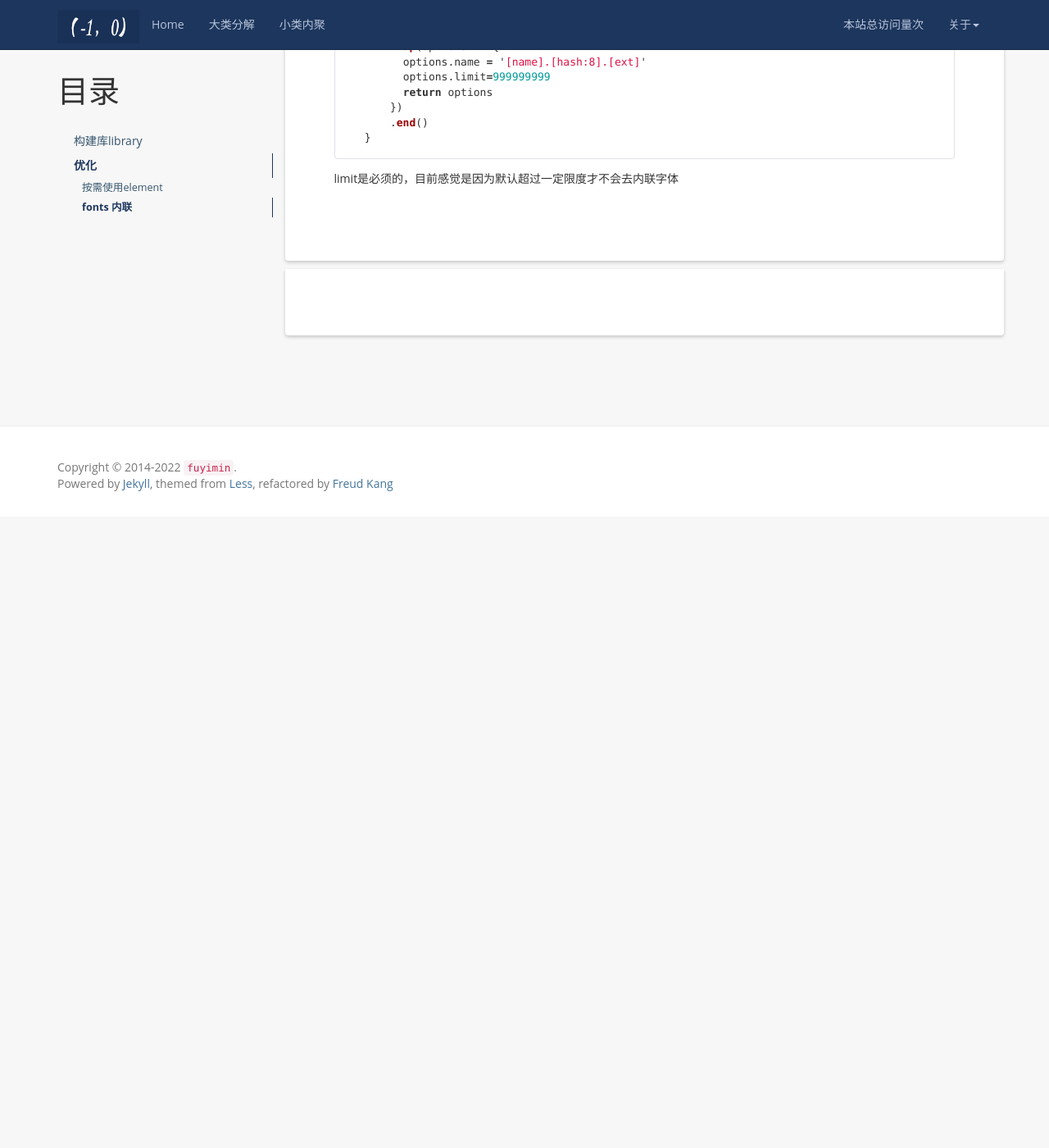
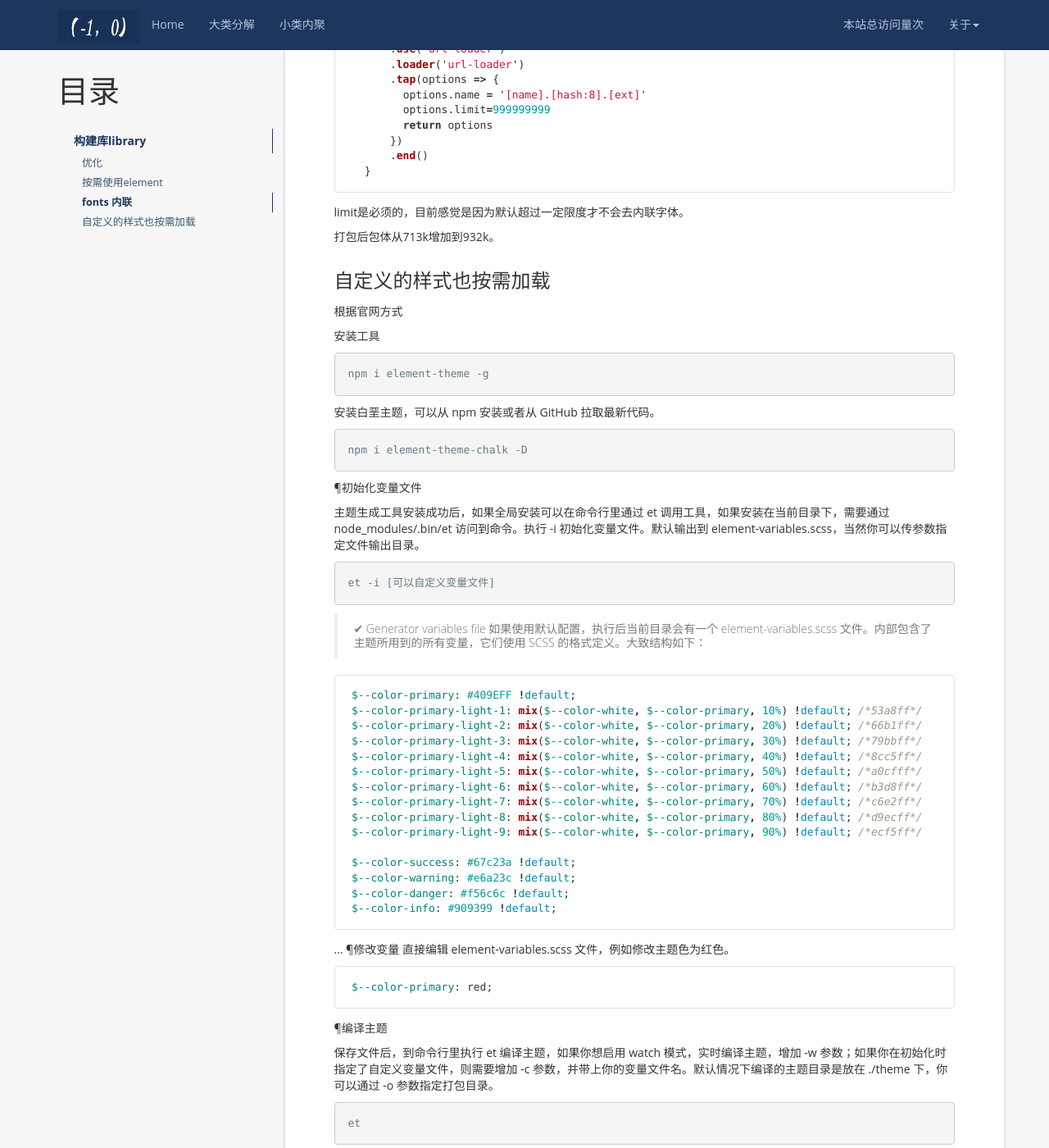
Before and after one commit to aimiy/aimiy.github.io, a Jekyll site: the page built from _posts/notes/webpack/2022-04-20-vuecli3构建目标.md, in a window 1280 px wide and 1400 px high, scrolled down 1769 px. Shown: the whole window at 82% size. Built offline with Jekyll 4.4.1, drawn with Linux system fonts in a browser that asks for light colours; nearby versions of some CDN libraries; a script that is not in the unit is left out; comment, search, counter and statistics services are not loaded; a file with an impossible date is left out; before the commit the page ends 2399 px from its top, so only the background shows below that; some of the changed text lies outside the part shown.

Commit message:
按需加载及资源打包进库

````diff
--- a/_posts/notes/webpack/2022-04-20-vuecli3构建目标.md
+++ b/_posts/notes/webpack/2022-04-20-vuecli3构建目标.md
@@ -12,7 +12,10 @@
 
 ## 构建库library
 
-## 优化
+```
+```
+
+### 优化
 
 ### 按需使用element
 
@@ -90,4 +93,117 @@
   }
 ```
 
-limit是必须的，目前感觉是因为默认超过一定限度才不会去内联字体
+limit是必须的，目前感觉是因为默认超过一定限度才不会去内联字体。
+
+打包后包体从713k增加到932k。
+
+### 自定义的样式也按需加载
+
+根据官网方式
+
+安装工具
+
+```npm
+npm i element-theme -g
+```
+
+安装白垩主题，可以从 npm 安装或者从 GitHub 拉取最新代码。
+
+```npm
+npm i element-theme-chalk -D
+```
+
+¶初始化变量文件
+
+主题生成工具安装成功后，如果全局安装可以在命令行里通过 et 调用工具，如果安装在当前目录下，需要通过 node_modules/.bin/et 访问到命令。执行 -i 初始化变量文件。默认输出到 element-variables.scss，当然你可以传参数指定文件输出目录。
+
+```npm
+et -i [可以自定义变量文件]
+```
+
+> ✔ Generator variables file
+如果使用默认配置，执行后当前目录会有一个 element-variables.scss 文件。内部包含了主题所用到的所有变量，它们使用 SCSS 的格式定义。大致结构如下：
+
+```scss
+$--color-primary: #409EFF !default;
+$--color-primary-light-1: mix($--color-white, $--color-primary, 10%) !default; /*53a8ff*/
+$--color-primary-light-2: mix($--color-white, $--color-primary, 20%) !default; /*66b1ff*/
+$--color-primary-light-3: mix($--color-white, $--color-primary, 30%) !default; /*79bbff*/
+$--color-primary-light-4: mix($--color-white, $--color-primary, 40%) !default; /*8cc5ff*/
+$--color-primary-light-5: mix($--color-white, $--color-primary, 50%) !default; /*a0cfff*/
+$--color-primary-light-6: mix($--color-white, $--color-primary, 60%) !default; /*b3d8ff*/
+$--color-primary-light-7: mix($--color-white, $--color-primary, 70%) !default; /*c6e2ff*/
+$--color-primary-light-8: mix($--color-white, $--color-primary, 80%) !default; /*d9ecff*/
+$--color-primary-light-9: mix($--color-white, $--color-primary, 90%) !default; /*ecf5ff*/
+
+$--color-success: #67c23a !default;
+$--color-warning: #e6a23c !default;
+$--color-danger: #f56c6c !default;
+$--color-info: #909399 !default;
+```
+
+...
+¶修改变量
+直接编辑 element-variables.scss 文件，例如修改主题色为红色。
+
+```scss
+$--color-primary: red;
+```
+
+¶编译主题
+
+保存文件后，到命令行里执行 et 编译主题，如果你想启用 watch 模式，实时编译主题，增加 -w 参数；如果你在初始化时指定了自定义变量文件，则需要增加 -c 参数，并带上你的变量文件名。默认情况下编译的主题目录是放在 ./theme 下，你可以通过 -o 参数指定打包目录。
+
+```npm
+et
+```
+
+> ✔ build theme font
+> ✔ build element theme
+
+¶引入自定义主题
+和引入默认主题一样，在代码里直接引用「在线主题编辑器」或「命令行工具」生成的主题的 theme/index.css 文件即可。
+
+```js
+import '../theme/index.css'
+import ElementUI from 'element-ui'
+import Vue from 'vue'
+
+Vue.use(ElementUI)
+```
+
+¶搭配插件按需引入组件主题
+如果是搭配 babel-plugin-component 一起使用，只需要修改 .babelrc 的配置，指定 styleLibraryName 路径为自定义主题相对于 .babelrc 的路径，注意要加 ~。
+
+```js
+{
+  "plugins": [
+    [
+      "component",
+      {
+        "libraryName": "element-ui",
+        "styleLibraryName": "~theme"
+      }
+    ]
+  ]
+}
+```
+
+包体从932k降到829.65k
+
+#### styleLibraryName的变更解释
+
+更改过程中有一些疑惑，不太理解原本按需就配置了，只是换了个自定义主题，怎么包体也会减少呢。
+看了一下文档[babel-plugin-component](https://github.com/ElementUI/babel-plugin-component)
+webpack这里styleLibraryName原本是theme-chalk改为路径
+
+```js
+["component", { "styleLibraryName": "theme_package" }]: style module name
+["component", { "styleLibraryName": "~independent_theme_package" }]: Import a independent theme package
+```
+
+这里我就知道了，我前面配置的按需，组件代码按需了，css没有，因为之前是直接下载的完整自定义主题css直接引入，babel-plugin-component并没有帮助我们按需引入css还是全量内联了样式。
+
+除非我使用的是nodemodules里面默认的主题，theme_chalk应该就可以帮我们按需加载css。
+
+现在将主题工具放到目录内，并指定主题目录路径，babel-plugin-component就可以帮我们根据需要打包使用的组件的css
````
